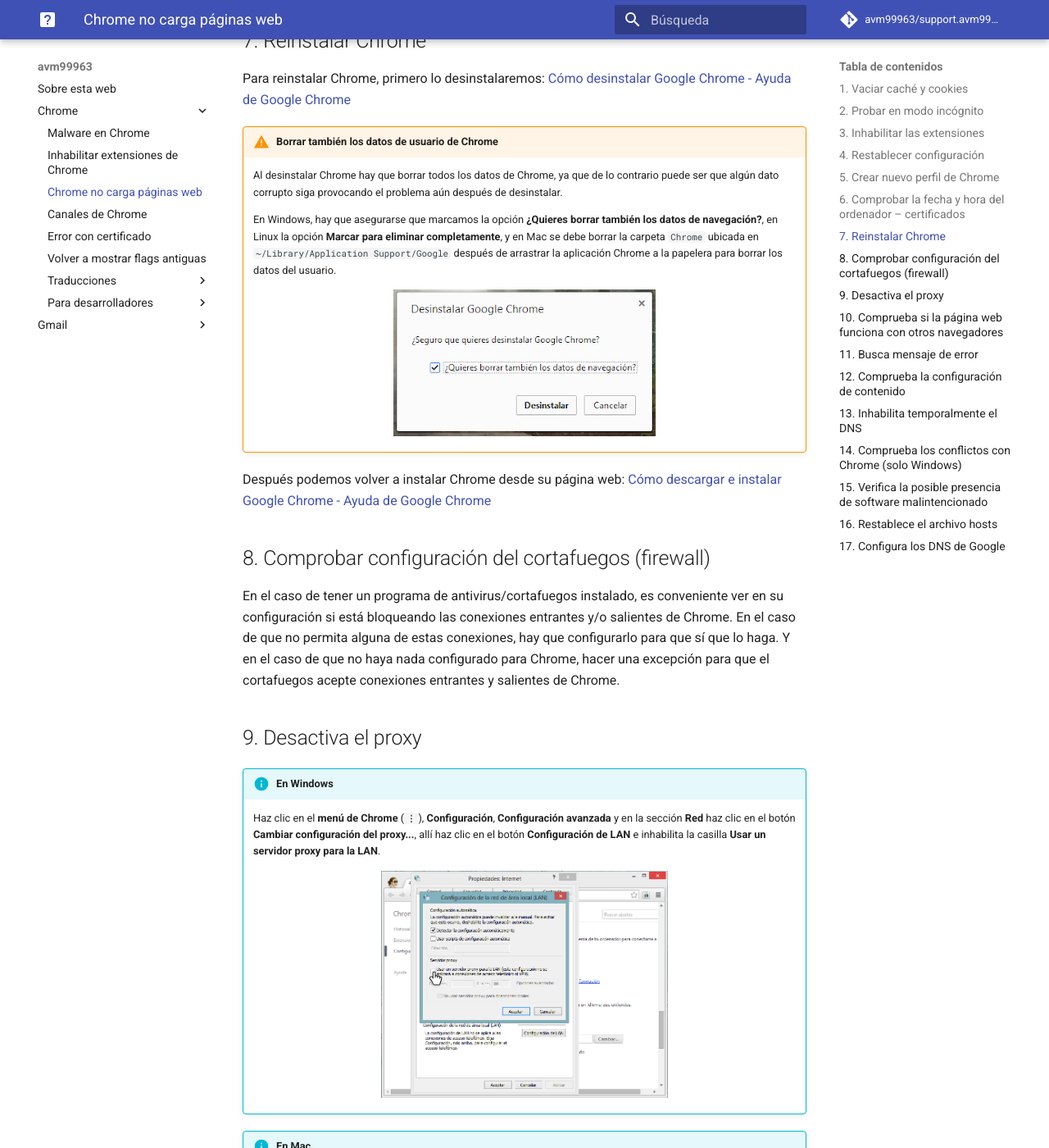
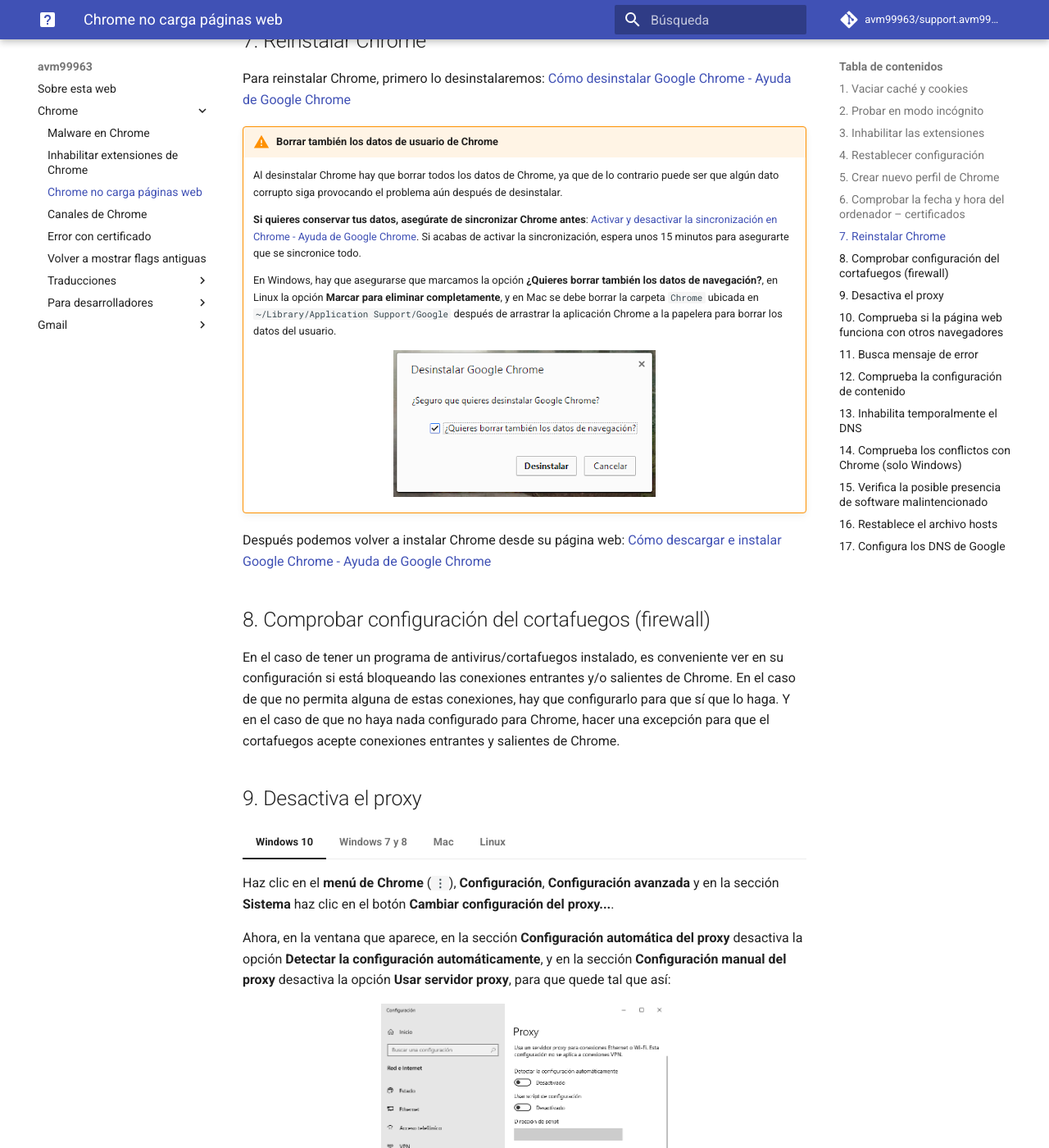
Before and after one commit to avm99963/support.avm99963.com, an MkDocs documentation site: the page built from docs/chrome/no-carga-paginas-web.md, in a window 1280 px wide and 1400 px high, scrolled down 3195 px. Shown: the whole window at 82% size. Built offline with MkDocs 1.6.1 and Material for MkDocs 9.7.7, drawn with Linux system fonts in a browser that asks for light colours; comment, search, counter and statistics services are not loaded; some of the changed text lies outside the part shown.

Commit message:
Update proxy and uninstall sections at chrome/no-carga-[...]
- Add steps to the proxy section for Windows 10 and Linux.
- Add warning to suggest syncing Chrome before uninstalling Chrome and
  deleting all its data.
- Add pymdownx.tabbed and pymdownx.superfences MD extensions.

Change-Id: Icd2071d645360bf9924ab912506f317f27b6e1f6

```diff
--- a/docs/chrome/no-carga-paginas-web.md
+++ b/docs/chrome/no-carga-paginas-web.md
@@ -9,7 +9,7 @@
 
 Selecciona las casillas "***Cookies y otros datos de sitios***" y "***Archivos e imágenes almacenados en caché***", y sobretodo selecciona eliminar elementos almacenados **<span style="color: red;">desde siempre</span>**. Después haz clic en el botón "**Borrar datos de navegación**".
 
-<div style="text-align: center;"><a href="../../img/deletecookies.png" target="\_blank" rel="noopener nofollow"><img src="../../img/deletecookies.png" style="max-width: 350px;"></a><br><span style="color: gray;">[haz clic encima de las imágenes para hacerlas más grandes]</span></div>
+<div style="text-align: center;"><a href="../../img/deletecookies.png" target="_blank" rel="noopener nofollow"><img src="../../img/deletecookies.png" style="max-width: 350px;"></a><br><span style="color: gray;">[haz clic encima de las imágenes para hacerlas más grandes]</span></div>
 
 ## 2. Probar en modo incógnito
 Probaremos con modo incógnito.[^2] Para ello haremos clic en el **menú de Chrome** (**`⋮`**) y seleccionaremos **Nueva ventana de incógnito**.
@@ -23,7 +23,7 @@
 
 1. Accede a `chrome://extensions` (copia y pega esta URL en la barra de direcciones de Chrome y pulsa enter)
 2. **Haz clic en el control deslizante** que hay en la esquina inferior derecha de la tarjeta de la primera extensión **para desactivarla**.
-<div style="text-align: center;"><a href="../../img/inhabilitarextension.png" target="\_blank" rel="noopener nofollow"><img src="../../img/inhabilitarextension.png" style="max-width: 500px;"></a></div>
+<div style="text-align: center;"><a href="../../img/inhabilitarextension.png" target="_blank" rel="noopener nofollow"><img src="../../img/inhabilitarextension.png" style="max-width: 500px;"></a></div>
 3. Prueba ahora si Chrome se comporta de la manera indeseada. Si todavía se comporta mal, **deberás inhabilitar la siguiente extensión, hasta encontrar la culpable**.
 4. Cuando veas que Chrome ya se comporta correctamente, entonces has encontrado la extensión culpable. Haz clic en el botón **Eliminar** para eliminarla.[^3]
 
@@ -32,7 +32,7 @@
 ## 4. Restablecer configuración
 Para restablecer la configuración de Chrome,[^5] abriremos el **menú de Chrome** (**`⋮`**), **Configuración**. Haremos clic en **Configuración avanzada** debajo del todo de la página y debajo del todo saldrá el botón **Restablecer la configuración del navegador**. Haremos clic, y en el diálogo que aparece haremos clic en el botón **Restablecer**/**Recuperar configuración**.
 
-<div style="text-align: center;"><a href="../../img/resetchrome.png" target="\_blank" rel="noopener nofollow"><img src="../../img/resetchrome.png" style="max-width: 350px;"></a></div>
+<div style="text-align: center;"><a href="../../img/resetchrome.png" target="_blank" rel="noopener nofollow"><img src="../../img/resetchrome.png" style="max-width: 350px;"></a></div>
 
 ## 5. Crear nuevo perfil de Chrome
 Si nada de lo anterior solucionó el problema, crearemos otro perfil de Chrome.[^6] Para ello haremos clic en el **botón con la foto del usuario** que aparece justo a la izquierda del menú de Chrome, y haremos clic en el botón **Añadir**. En la ventana que aparece, introduciremos un nombre y haremos clic en el botón **Añadir**. Si funciona correctamente con el nuevo perfil podemos eliminarlo desde el icono de configuración del menú de los perfiles.
@@ -56,9 +56,11 @@
 !!! warning "Borrar también los datos de usuario de Chrome"
     Al desinstalar Chrome hay que borrar todos los datos de Chrome, ya que de lo contrario puede ser que algún dato corrupto siga provocando el problema aún después de desinstalar.
 
+    **Si quieres conservar tus datos, asegúrate de sincronizar Chrome antes**: [Activar y desactivar la sincronización en Chrome - Ayuda de Google Chrome](https://support.google.com/chrome/answer/185277?hl=es). Si acabas de activar la sincronización, espera unos 15 minutos para asegurarte que se sincronice todo.
+
     En Windows, hay que asegurarse que marcamos la opción **¿Quieres borrar también los datos de navegación?**, en Linux la opción **Marcar para eliminar completamente**, y en Mac se debe borrar la carpeta `Chrome` ubicada en `~/Library/Application Support/Google` después de arrastrar la aplicación Chrome a la papelera para borrar los datos del usuario.
 
-    <div style="text-align: center;"><a href="../../img/uninstall.png" target="\_blank" rel="noopener nofollow"><img src="../../img/uninstall.png" style="max-width: 350px;"></a></div>
+    <div style="text-align: center;"><a href="../../img/uninstall.png" target="_blank" rel="noopener nofollow"><img src="../../img/uninstall.png" style="max-width: 350px;"></a></div>
 
 Después podemos volver a instalar Chrome desde su página web: [Cómo descargar e instalar Google Chrome - Ayuda de Google Chrome](https://support.google.com/chrome/answer/95346?hl=es)
 
@@ -67,13 +69,27 @@
 
 ## 9. Desactiva el proxy
 
-!!! info "En Windows"
-    Haz clic en el **menú de Chrome** (**`⋮`**), **Configuración**, **Configuración avanzada** y en la sección **Red** haz clic en el botón **Cambiar configuración del proxy...**, allí haz clic en el botón **Configuración de LAN** e inhabilita la casilla **Usar un servidor proxy para la LAN**.
+=== "Windows 10"
+    Haz clic en el **menú de Chrome** (**`⋮`**), **Configuración**, **Configuración avanzada** y en la sección **Sistema** haz clic en el botón **Cambiar configuración del proxy...**.
 
-    <div style="text-align: center;"><a href="../../img/proxy.png" target="\_blank" rel="noopener nofollow"><img src="../../img/proxy.png" style="max-width: 350px;"></a></div>
+    Ahora, en la ventana que aparece, en la sección **Configuración automática del proxy** desactiva la opción **Detectar la configuración automáticamente**, y en la sección **Configuración manual del proxy** desactiva la opción **Usar servidor proxy**, para que quede tal que así:
 
-!!! info "En Mac"
+    <div style="text-align: center;"><a href="../../img/proxy10.png" target="_blank" rel="noopener nofollow"><img src="../../img/proxy10.png" style="max-width: 350px;"></a></div>
+
+=== "Windows 7 y 8"
+    Haz clic en el **menú de Chrome** (**`⋮`**), **Configuración**, **Configuración avanzada** y en la sección **Sistema** haz clic en el botón **Cambiar configuración del proxy...**.
+
+    Ahora en la ventana que aparece haz clic en el botón **Configuración de LAN** y desactiva las casillas **Detectar la configuración automáticamente** y **Usar un servidor proxy para la LAN**.
+
+    <div style="text-align: center;"><a href="../../img/proxy.png" target="_blank" rel="noopener nofollow"><img src="../../img/proxy.png" style="max-width: 350px;"></a></div>
+
+=== "Mac"
     Sigue los pasos del siguiente artículo de ayuda para desactivar el Proxy: [Introducir los ajustes del servidor proxy en el Mac](https://support.apple.com/es-es/guide/mac-help/mchlp2591/mac)
+
+=== "Linux"
+    Haz clic en el **menú de Chrome** (**`⋮`**), **Configuración**, **Configuración avanzada** y en la sección **Sistema** haz clic en el botón **Cambiar configuración del proxy...**.
+
+    Esto abrirá la configuración del proxy de tu distribución Linux. Deberías revisar esa configuración para desactivar un posible proxy que esté instalado.
 
 ## 10. Comprueba si la página web funciona con otros navegadores
 Es importante ver si la página web funciona con otros navegadores como [Firefox](https://www.mozilla.org/es-ES/firefox/new/).
@@ -105,7 +121,7 @@
 ## 14. Comprueba los conflictos con Chrome (solo Windows)
 Si usas Windows, abre la página `chrome://conflicts` y comprueba si algún módulo ha entrado en conflicto con Chrome.[^8]
 
-<div style="text-align: center;"><a href="../../img/chromeconflicts.png" target="\_blank" rel="noopener nofollow"><img src="../../img/chromeconflicts.png" style="max-width: 350px;"></a></div>
+<div style="text-align: center;"><a href="../../img/chromeconflicts.png" target="_blank" rel="noopener nofollow"><img src="../../img/chromeconflicts.png" style="max-width: 350px;"></a></div>
 
 ## 15. Verifica la posible presencia de software malintencionado
 Nunca va mal comprobar si malware ocasionó el problema.
--- a/mkdocs.yml
+++ b/mkdocs.yml
@@ -19,6 +19,8 @@
   - markdown.extensions.footnotes
   - markdown.extensions.toc:
       permalink: true
+  - pymdownx.tabbed
+  - pymdownx.superfences
 nav:
   - 'Sobre esta web': 'index.md'
   - 'Chrome':
```
Also changed, not shown: docs/img/proxy10.png (added).
